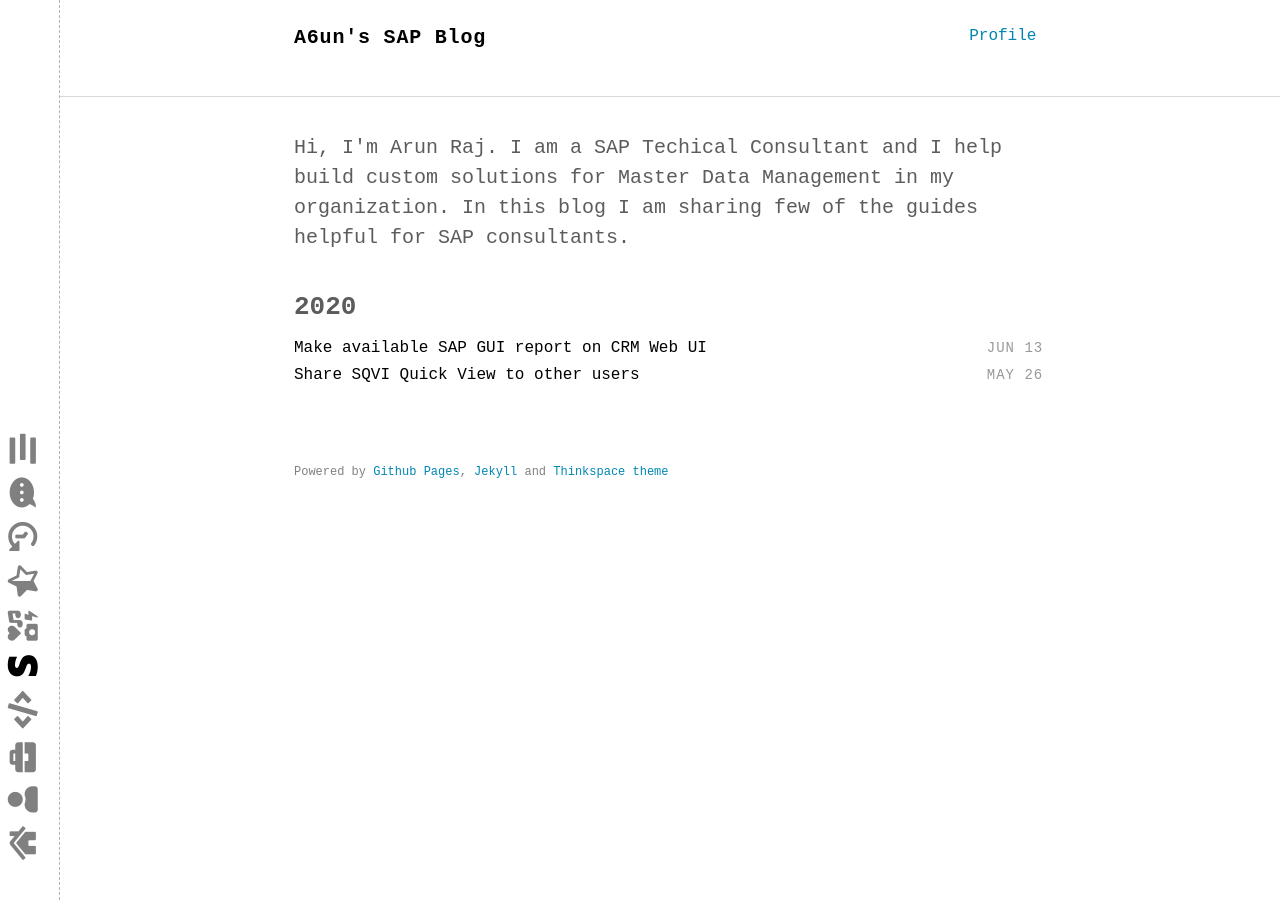
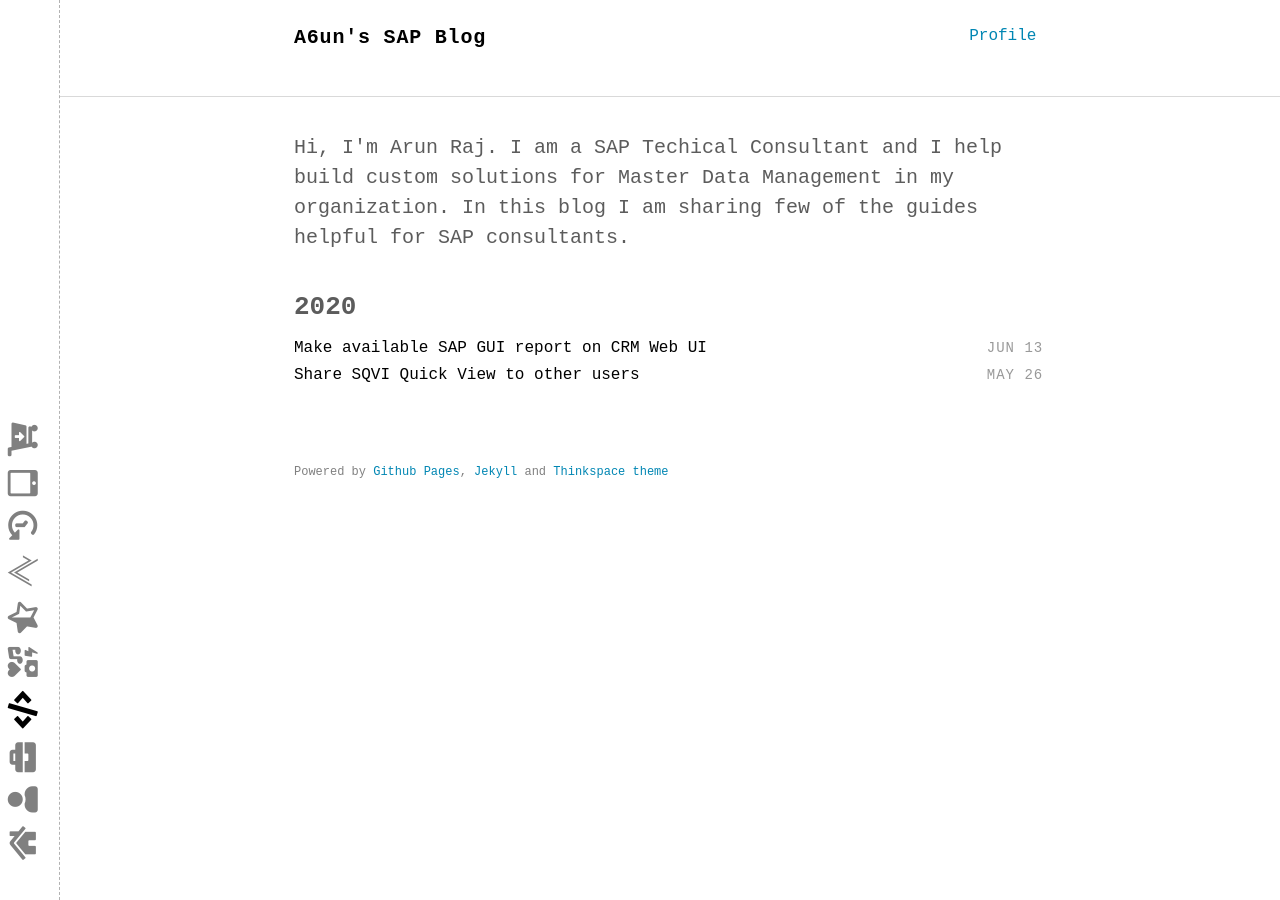
Before and after one commit to a6unraj/a6unraj.github.io, a Jekyll site: the page built from index.html, in a window 1280 px wide. Built offline with Jekyll 4.4.1, drawn with Linux system fonts in a browser that asks for light colours; nearby versions of some CDN libraries; some web fonts are replaced; comment, search, counter and statistics services are not loaded.

Commit message:
Update nav.html

```diff
--- a/_includes/nav.html
+++ b/_includes/nav.html
@@ -1,16 +1,18 @@
 <nav class="side">
     <div class="side__inner">
-         <div class="menu">
+       <!-- <div class="top"><a href="#" title="to the top of the page">→</a></div>-->
+        <div class="menu">
         <a href="https://arunraj.eu" title="Home"><i class="fas fa-home"></i></a>
         <a href="https://arunraj.eu/profile" title="Profile"><i class="fas fa-user"></i></a>
         <a href="https://arunraj.eu/portfolio" title="Portfolio"><i class="fas fa-briefcase"></i></a>
-        <a href="https://arunraj.eu/dev/index.html" title="Dev Log"><i class="fas fa-code"></i></a>
-        <a href="https://arunraj.eu/sap" title="SAP Blog"><i class="fab fa-stripe-s active"></i></a>
+        <a href="https://arunraj.eu/tech" title="Tech Blog"><i class="fas fa-code active"></i></a>
         <a href="https://arunraj.eu/weblog" title="Web Log"><i class="fas fa-icons"></i></a>
         <a href="https://arunraj.eu/reviews" title="Reviews"><i class="fas fa-star-half-alt"></i></a>
-        <a href="https://arunraj.eu/memories/index.html" title="Memories"><i class="fas fa-history"></i></a>
-        <a href="https://arunraj.eu/ispeak" title="iSpeak"><i class="fas fa-comment-dots"></i></a>
-        <a href="https://arunraj.eu/timeline/index.html" title="Timeline"><i class="fas fa-stream"></i></a>
+        <a href="https://arunraj.eu/memories/index.html" title="Memories"><i class="fab fa-think-peaks"></i></a>
+        <!--<a href="https://arunraj.eu/ispeak" title="iSpeak"><i class="fas fa-comment-dots"></i></a>-->
+        <a href="https://arunraj.eu/timeline/index.html" title="Timeline"><i class="fas fa-history"></i></a>
+        <a href="https://arunraj.eu/webapp" title="Webapp"><i class="fas fa-tablet-alt"></i></a>
+        <a href="https://arunraj.eu/shop" title="Webshop"><i class="fas fa-cart-arrow-down"></i></a>
         </div>
     </div>
 </nav>
```
